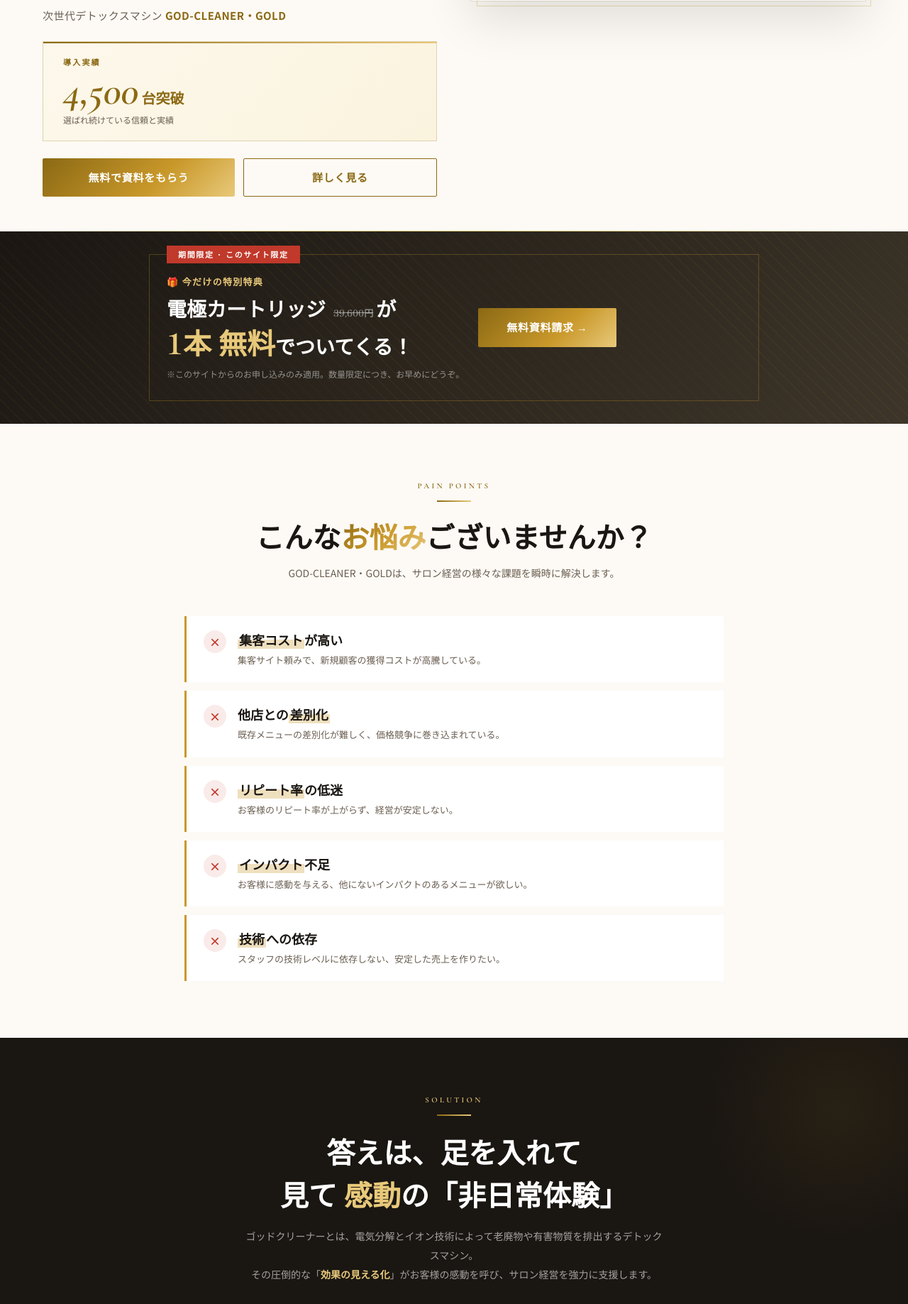
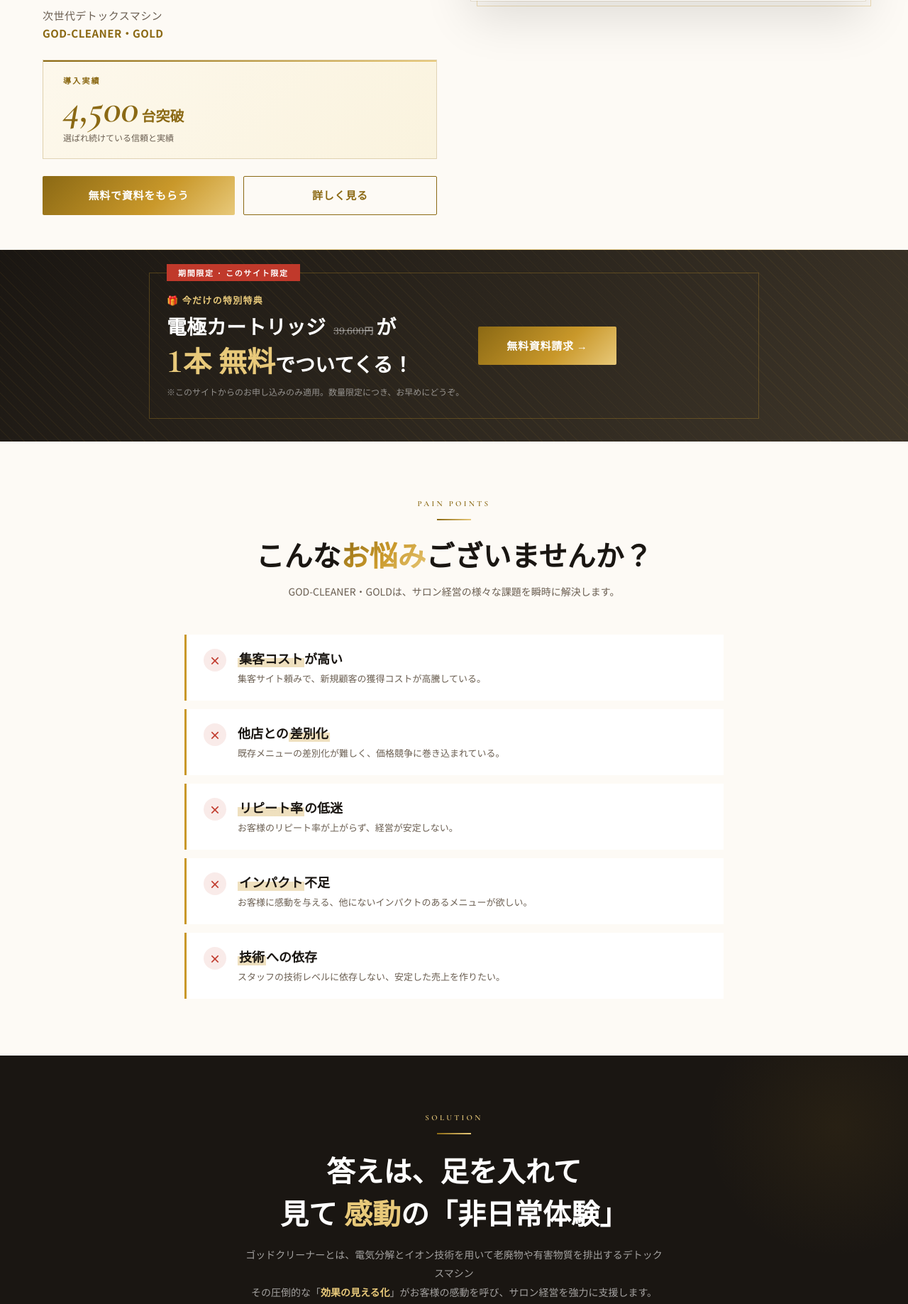
Before and after one commit to aipath-jp/GC-LP, a plain HTML site: page index.html in a window 1280 px wide. Shown: the part 393-2230 px from the top of the page at 71% size. Drawn offline with nearby package versions, Linux system fonts and the light colour scheme.

Commit message:
Update index.html

```diff
--- a/index.html
+++ b/index.html
@@ -411,7 +411,7 @@
             これ<span class="text-gold-grad">１台</span>で解決
           </h1>
           <p class="anim-fadeup delay-3" style="margin-top:16px; font-size:15px; color:var(--ink-soft); font-weight:400; letter-spacing:0.03em; line-height:1.7;">
-            次世代デトックスマシン <span style="color:var(--gold-deep); font-weight:700;">GOD-CLEANER・GOLD</span>
+            次世代デトックスマシン<br><span style="color:var(--gold-deep); font-weight:700;">GOD-CLEANER・GOLD</span>
           </p>
         </div>
 
@@ -610,7 +610,7 @@
         <span style="color:var(--gold-light);">感動</span>の「非日常体験」
       </h2>
       <p style="margin-top:16px; font-size:14px; color:rgba(255,255,255,0.6); line-height:1.9; max-width:600px; margin-left:auto; margin-right:auto;">
-        ゴッドクリーナーとは、電気分解とイオン技術によって老廃物や有害物質を排出するデトックスマシン。<br>
+        ゴッドクリーナーとは、電気分解とイオン技術を用いて老廃物や有害物質を排出するデトックスマシン<br>
         その圧倒的な「<strong style="color:var(--gold-light);">効果の見える化</strong>」がお客様の感動を呼び、サロン経営を強力に支援します。
       </p>
     </div>
```
